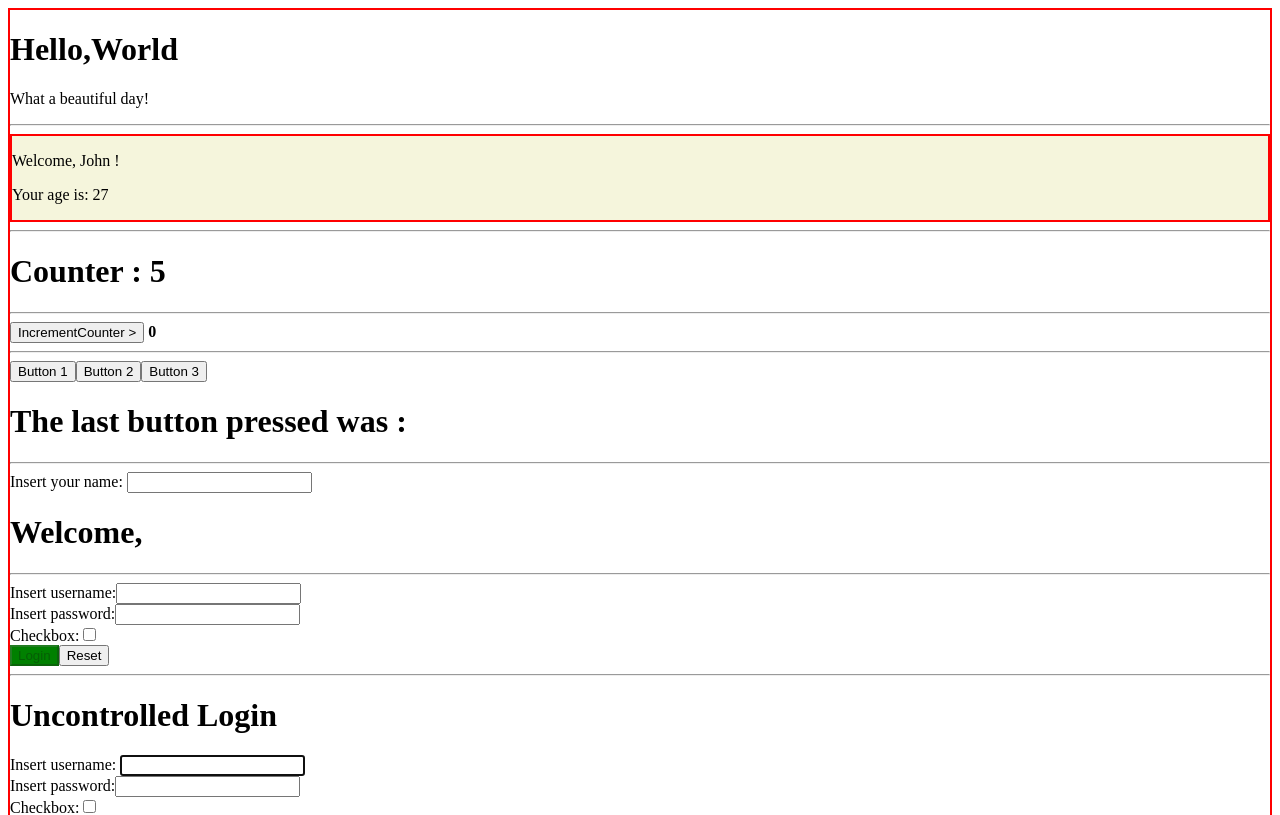
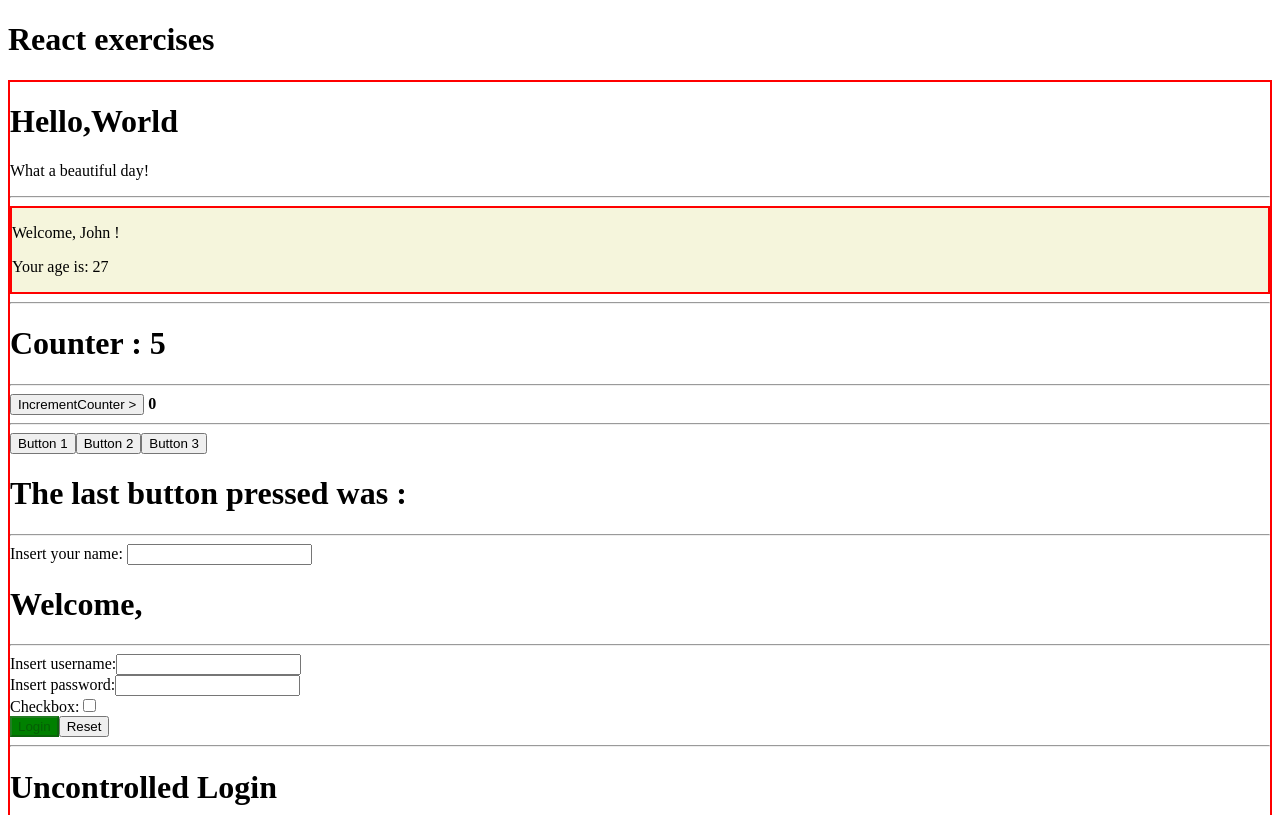
Before and after one commit to GiuseppeFilannino/React-exercises, a React (Create React App) app in the folder my-app/: page / in a window 1280 px wide. Shown: the top 815 px of the page. Built offline with nearby package versions, Linux system fonts and the light colour scheme.

Commit message:
component-composition-02

```diff
--- a/my-app/src/App.js
+++ b/my-app/src/App.js
@@ -20,7 +20,7 @@ export class App extends React.Component {
     render() {
         return (
 
-            <Container>
+            <Container title={'React exercises'}>
                 <HelloWorld /> <hr></hr>
                 <Welcome /> <hr></hr>
                 <Counter /> <hr></hr>
--- a/my-app/src/Container.js
+++ b/my-app/src/Container.js
@@ -3,7 +3,8 @@ import React from "react";
 export class Container extends React.Component {
     render() {
         return (
-            <div >
+            <div>
+                <div><h1>{this.props.title}</h1></div>
                 <div className="children-container">{this.props.children}</div>
             </div>
         )
```
